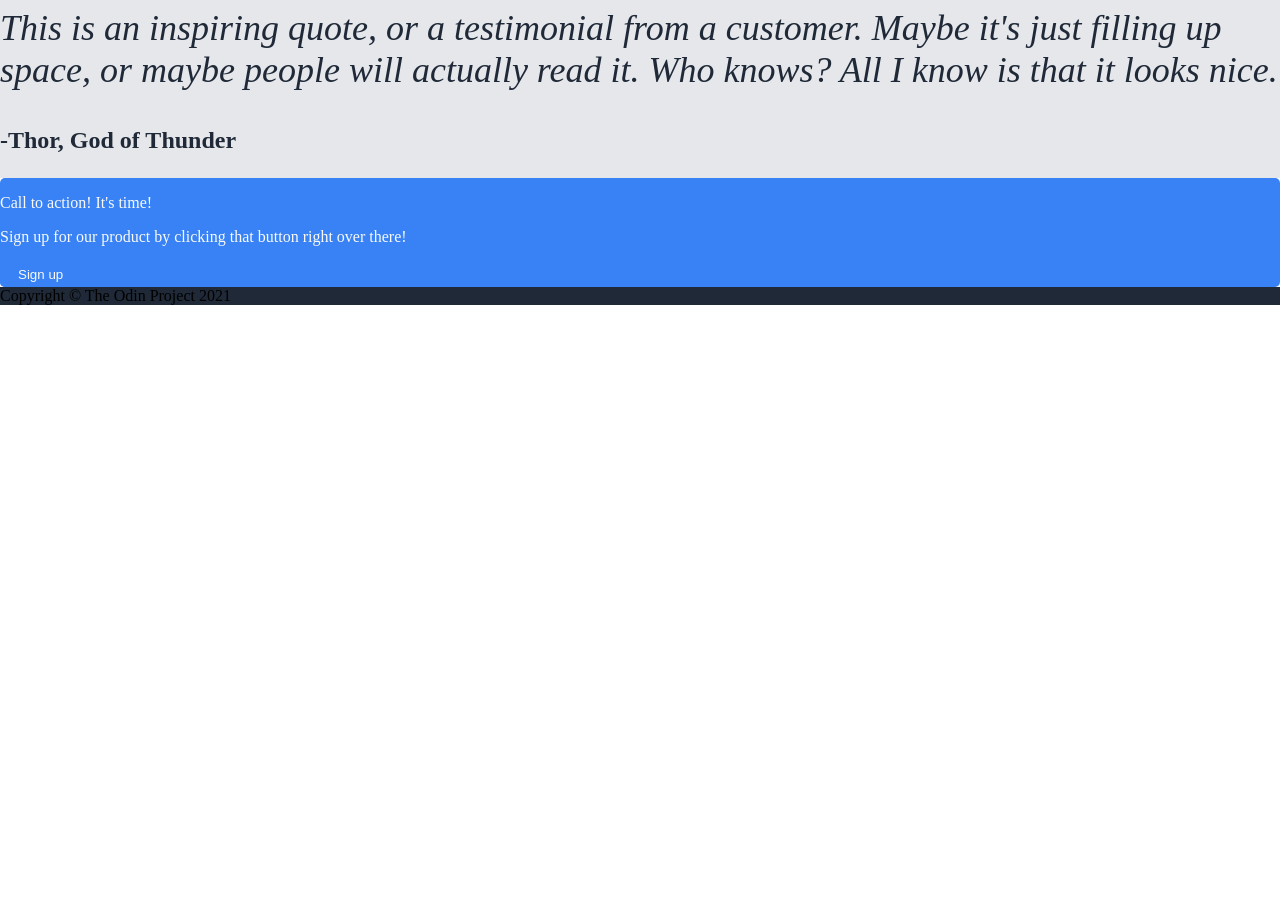
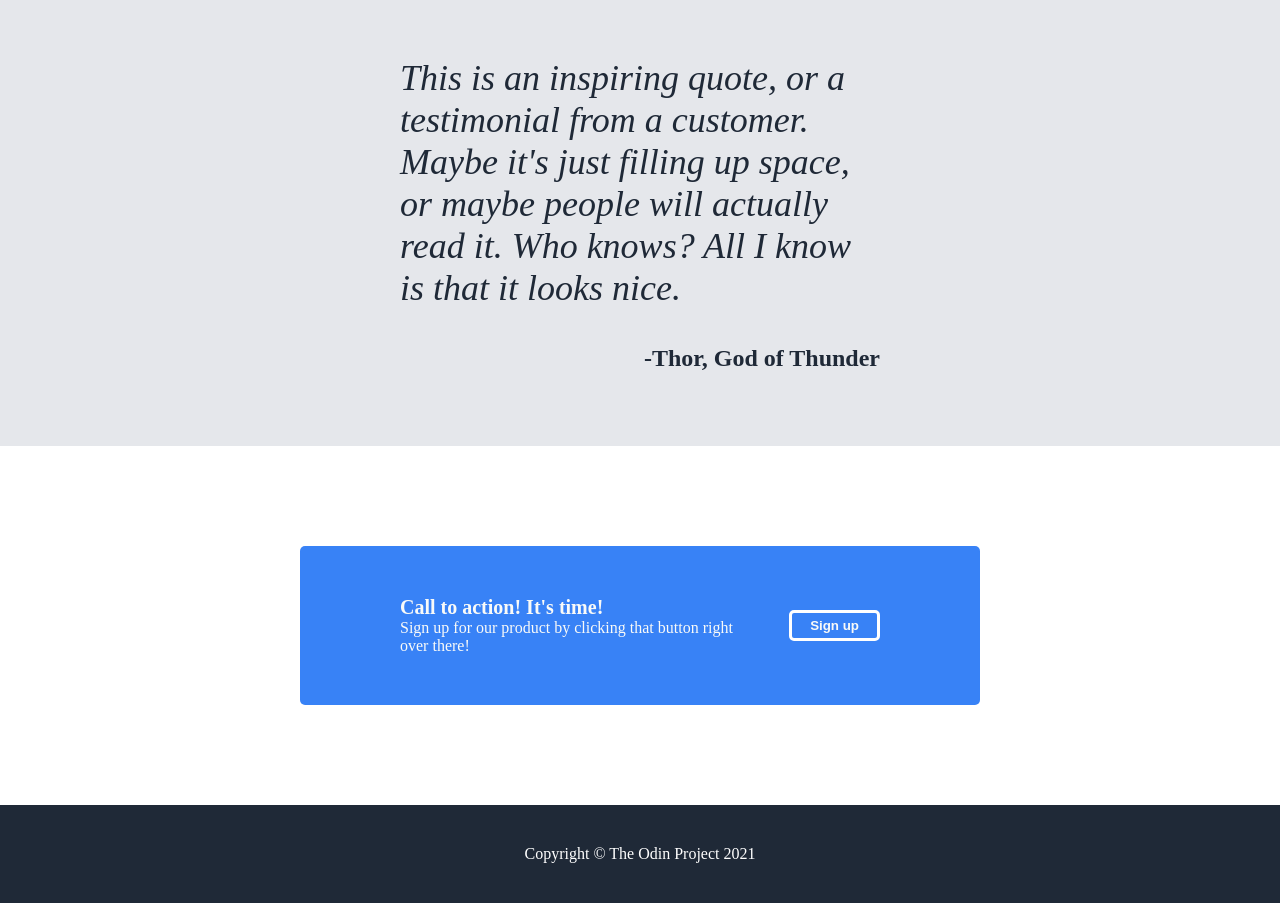
Before and after one commit to JianwenNN/landing-page, a plain HTML site: page index.html in a window 1280 px wide. Shown: the part 860-1763 px from the top of the page. Before the commit the page ends 1165 px from the top, so only its background shows below. Drawn offline with Linux system fonts and the light colour scheme.

Commit message:
Added updated css file to complete the project

```diff
--- a/index.html
+++ b/index.html
@@ -23,7 +23,7 @@
             <div class="hero-content">
                 <div class="hero-main-text">This website is awesome</div>
                 <div class="hero-secondary-text">This website has some subtext that goes here under the main title. It's a smaller font and the color is lower contrast</div>
-                <div class="button"><button>Sign up</button></div>
+                <div class="button"><button class="hero-button">Sign up</button></div>
             </div>
             <div class="hero-image">this is a placeholder for an image</div>
         </div>
@@ -54,9 +54,11 @@
         <p class="quote-end">-Thor, God of Thunder</p>
     </div>
     <div class="call-to-action">
-        <p>Call to action! It's time!</p>
-        <p>Sign up for our product by clicking that button right over there!</p>
-        <div class="button"><button>Sign up</button></div>
+        <div class="call">
+            <p class="call-title">Call to action! It's time!</p>
+            <p class="call-text">Sign up for our product by clicking that button right over there!</p>
+        </div>
+        <div class="button"><button class="bottom-button">Sign up</button></div>
     </div>
     <div class="footer">Copyright © The Odin Project 2021</div>
 </body>
--- a/styles.css
+++ b/styles.css
@@ -30,7 +30,6 @@ button, .call-to-action {
     background-color: #3882F6;
     color: #F9FAF8;
     border-radius: 5px;
-    border: none;
 }
 
 .information-header {
@@ -122,6 +121,8 @@ body {
 
 button {
     padding: 5px 18px;
+    font-weight: bold;
+    white-space: nowrap;
 }
 
 .information-header {
@@ -153,3 +154,54 @@ button {
 .information-text {
     text-align: center;
 }
+
+.quote {
+    padding: 50px 400px;
+}
+
+.quote-end {
+    text-align: end;
+}
+
+.hero-button {
+    border: none;
+}
+
+.bottom-button {
+    border: solid white;
+    align-self: center;
+}
+
+.call-to-action {
+    margin: 100px 300px;
+    display: flex;
+    padding: 50px 100px;
+    justify-content: space-between;
+    align-items: center;
+    min-width: 400px;
+}
+
+.call-title {
+    font-weight: bold;
+    font-size: 20px;
+}
+
+.call-text {
+    font-weight: 300;
+}
+
+.call-title, .call-text {
+    margin: 0;
+    padding: 0;
+}
+
+.footer {
+    color: white;
+    text-align: center;
+    padding-top: 40px;
+    padding-bottom: 40px;
+}
+
+.call {
+    padding-right: 50px;
+}
```
